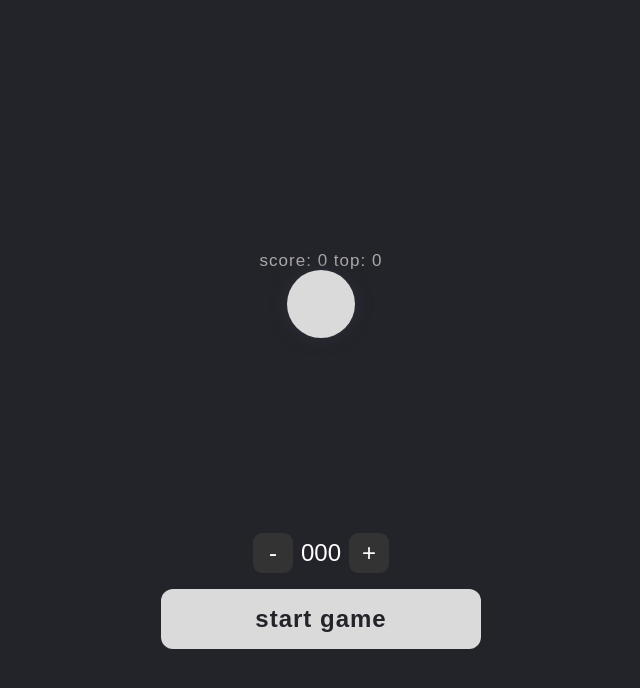
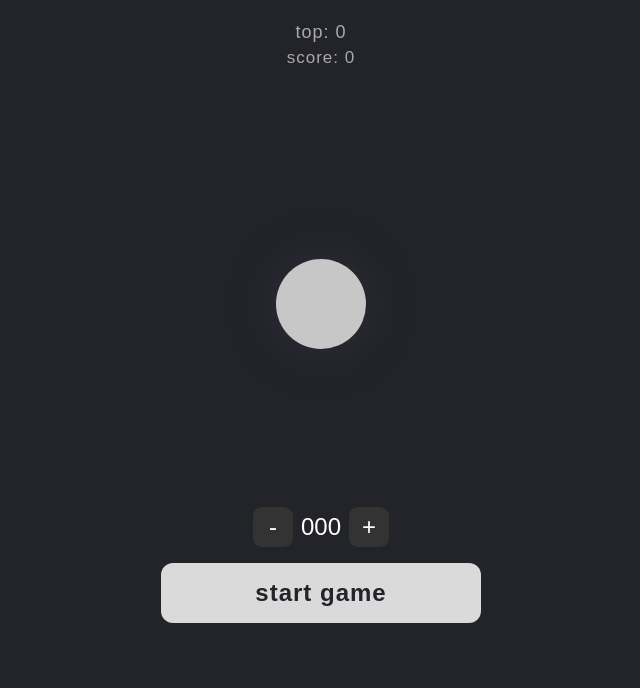
Before and after one commit to WG7V905G-V4/WG7V905G-V4.github.io, a website with bundled scripts: page index.html in a window 1280 px wide. Shown: the whole page, without its empty margins (319-959 px from the left). Built offline with nearby package versions, Linux system fonts and the light colour scheme.

Commit message:
blur bag

```diff
--- a/index.html
+++ b/index.html
@@ -7,9 +7,12 @@
 </head>
 <body>
 <!-- Панель с текущим и лучшим счетом -->
-<div class="score-bar">
-    score: <span id="score">0</span> top: <span id="topScore">0</span>
+<div class="score-container">
+    <div class="top-bar">top: <span id="topScore">0</span></div>
+    <div class="score-bar">score: <span id="score">0</span></div>
 </div>
+
+
 <!-- Центральный серый шарик (из-за него и появляются цветные шарики) -->
 <div id="center-ball" class="center-ball"></div>
 <!-- Панель ввода количества, которое угадал игрок (счетчики минус/плюс) -->
--- a/styles.css
+++ b/styles.css
@@ -1,7 +1,40 @@
+/* Контейнер для блока счета и топа */
+.score-container {
+    position: absolute;
+    top: 0;
+    left: 0;
+    width: 100vw;
+    display: flex;
+    flex-direction: column;
+    align-items: center;
+    margin-top: 22px;
+    z-index: 10;
+}
+
+/* Ваша верхняя строка (ТОП) */
+.top-bar {
+    color: #aaa;
+    font-size: 18px;
+    letter-spacing: 1px;
+    text-align: center;
+    margin-bottom: 5px;
+    font-weight: 500;
+}
+
+/* Строка с текущим счетом */
+.score-bar {
+    color: #aaa;
+    font-size: 17px;
+    text-align: center;
+    letter-spacing: 1px;
+    font-weight: 400;
+}
+
+/* Остальной твой CSS без изменений */
 body {
     background: #23232a;
     margin: 0;
-    padding: 40px 0; /* Дополнил padding сверху и снизу */
+    padding: 40px 0;
     height: 100%;
     min-height: 100vh;
     font-family: Arial, sans-serif;
@@ -11,69 +44,34 @@ body {
     align-items: center;
     position: relative;
     touch-action: manipulation;
-    overflow-x: hidden; /* Только по ширине — не мешает blur */
+    overflow-x: hidden;
 }
 
 .center-ball {
-    width: 90px; /* Увеличен размер для большего пространства размытия */
+    width: 90px;
     height: 90px;
     border-radius: 50%;
-    background: rgba(218,218,218,0.95); /* Чуть прозрачнее */
+    background: rgba(218,218,218,0.90);
     position: absolute;
     left: 50%;
     top: 38vh;
     transform: translate(-50%, -50%);
     z-index: 3;
-    filter: blur(8px); /* усилил размытие для примера */
-    box-shadow: 0 0 32px 12px rgba(46,46,56,0.5); /* расширенный тень — перекрывает границу blur */
-    pointer-events: none; /* круг не перехватывает клики */
+    filter: blur(0px);
+    box-shadow: 0 0 32px 12px rgba(46,46,56,0.5);
+    pointer-events: none;
+    transition: filter 500ms cubic-bezier(.4,0,.2,1), background 500ms cubic-bezier(.4,0,.2,1);
 }
 
-
-/* Верхняя строка с очками */
-.score-bar {
-    color: #aaa;
-    font-size: 17px;
-    margin-bottom: 12px;
-    margin-top: 20px;
-    width: 100vw;
-    text-align: center;
-    letter-spacing: 1px;
-}
-
-/* Центральный серый шарик */
-.center-ball{
-    border-radius: 50%;
-    position: absolute;
-    left: 50%;
-    top: 38vh;
-    transform: translate(-50%, -50%);
-}
-
-/* Размер и стили для центрального шарика */
-.center-ball {
-    width: 68px;
-    height: 68px;
-    background: #dadada;
-    z-index: 3;
-    transition: filter 500ms cubic-bezier(.4,0,.2,1), background 500ms cubic-bezier(.4,0,.2,1);
-    filter: blur(0px);
-    box-shadow: 0 0 16px #2e2e38;
-}
-
-/* Цветные шарики */
 .ball {
     border-radius: 50%;
     position: absolute;
     left: 50%;
     top: 38vh;
-
     transition: all 0.7s cubic-bezier(.4,0,.2,1), opacity 380ms cubic-bezier(.4,0,.2,1);
     will-change: top, left, opacity;
 }
 
-
-/* Панель ввода (счетчики и поле для числа) */
 .input-panel {
     margin: 250px auto 0 auto;
     display: flex;
@@ -83,7 +81,6 @@ body {
 }
 
 .input-panel button {
-    /* Кнопки плюс/минус */
     width: 40px;
     height: 40px;
     font-size: 1.5rem;
@@ -96,7 +93,6 @@ body {
 }
 
 .input-panel span {
-    /* Поле для отображения выбранного числа */
     width: 40px;
     display: inline-block;
     text-align: center;
@@ -104,7 +100,6 @@ body {
     color: #fff;
 }
 
-/* Основная большая кнопка для старта и подтверждения */
 .main-btn {
     width: 90vw;
     max-width: 320px;
@@ -124,7 +119,6 @@ body {
 }
 
 .main-btn.disabled {
-    /* Вид кнопки, когда ее нельзя нажать */
     background: #353542;
     color: #aaa;
     pointer-events: none;
```
